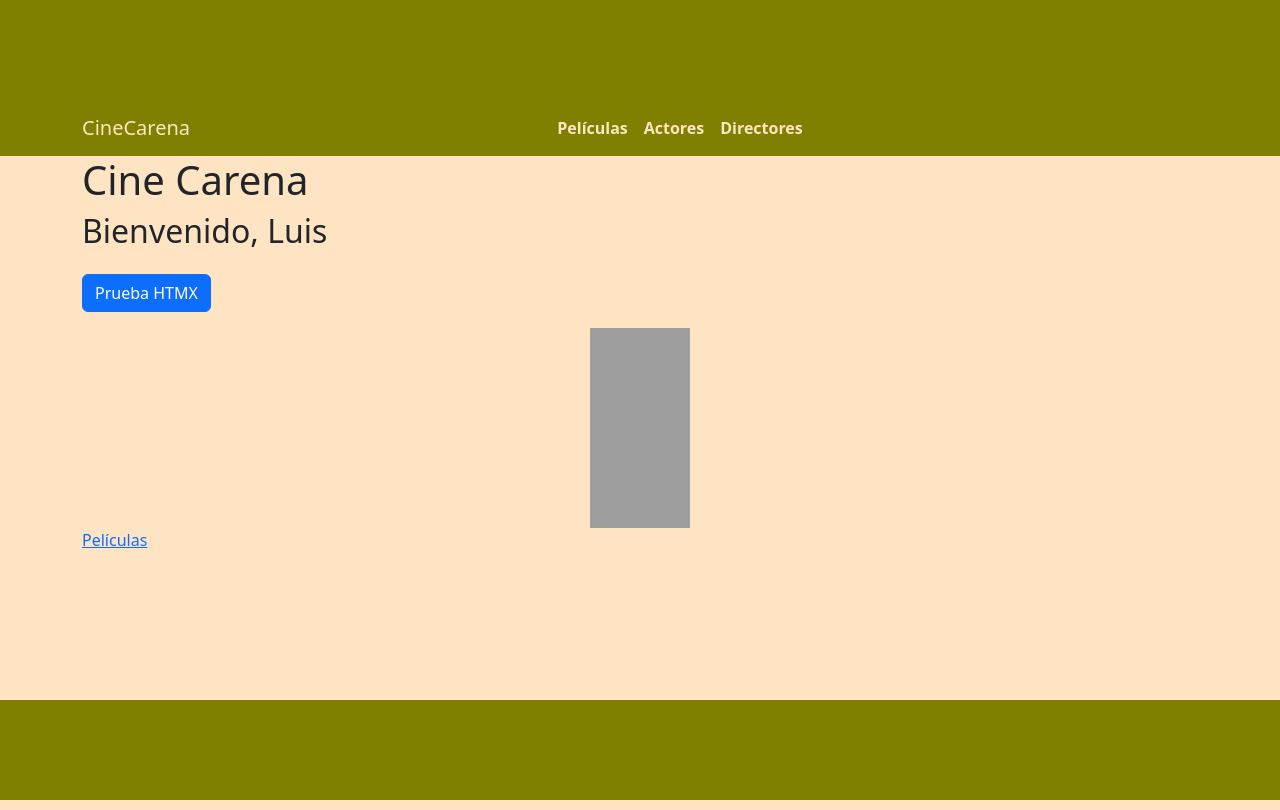
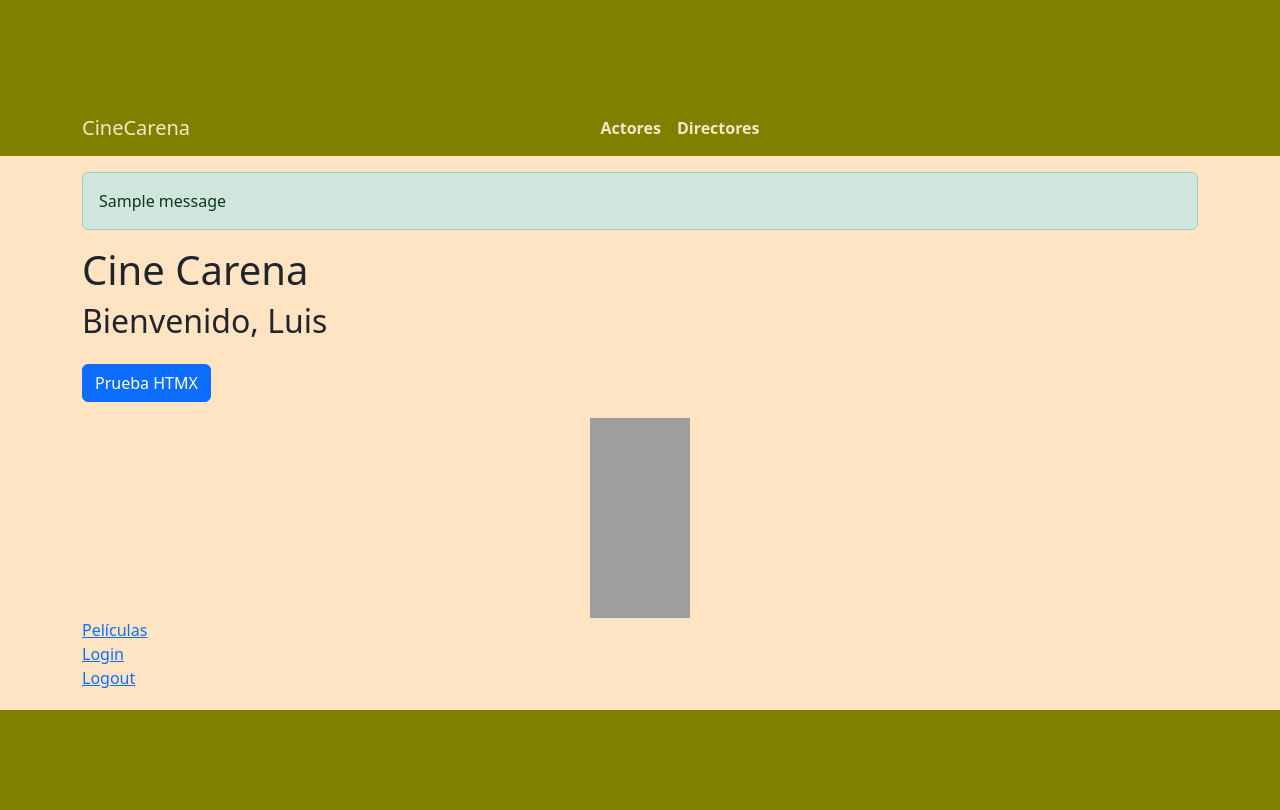
Before and after one commit to luisTettamanti/CineCarena, a Django app: page / in a window 1280 px wide. Run offline with Django 5.2, Linux system fonts and the light colour scheme; tables that the repository leaves empty hold one stand-in row (values such as "Sample post"); one stand-in notice (Sample message) is shown; some libraries are stand-ins or nearby versions; some web fonts are replaced; grey boxes are pictures that could not be loaded.

Commit message:
Se agregó Autenticación (Login y Logout) y Autorización basada en mixins y templates.

```diff
--- a/AppCine/tables.py
+++ b/AppCine/tables.py
@@ -123,3 +123,7 @@ class PeliculaTable2(tables.Table):
             "tbody": {"class": "table-group-divider"},  # separador entre grupos (BS5)
         }
         sequence = ("id", "nombre", "director", "anio", "acciones")
+
+
+# { % if perms.cinecarena.change_pelicula %}
+# { % endif %}
--- a/AppCine/urls.py
+++ b/AppCine/urls.py
@@ -46,4 +46,8 @@ urlpatterns = [
     path('categoriaCrear/', views.CategoriaCreateHX.as_view(), name='categorianuevahx'),
     path('directorCrear/', views.DirectorCreateHX.as_view(), name='directornuevohx'),
     path('actorCrear/', views.ActorCreateHX.as_view(), name='actornuevohx'),
+
+    # path('login/', views.LoginView.as_view(template_name='login.html'), name='login'),
+    path('login/', views.login_view, name='login'),
+    path('logout/', views.Logout, name='logout'),
     ]
--- a/AppCine/views.py
+++ b/AppCine/views.py
@@ -3,6 +3,7 @@ from datetime import datetime
 from django.http import HttpResponse, HttpResponseBadRequest
 from django.shortcuts import render, get_object_or_404, redirect
 from django.urls import reverse, reverse_lazy
+from django.utils.http import url_has_allowed_host_and_scheme
 from django.utils.timezone import now
 
 from AppCine.forms import PeliculaForm, ActorPeliculaFormSet, CategoriaForm, DirectorForm, ActorForm, PeliculaForm2
@@ -17,11 +18,14 @@ from django.db.models import Q
 from django_tables2.views import SingleTableView
 from .tables import PeliculaTable, PeliculaTable2
 
+from django.contrib.auth.views import LoginView, redirect_to_login
+from django.contrib.auth import login, logout, authenticate
+from django.contrib import messages
+from django.contrib.auth.mixins import LoginRequiredMixin, PermissionRequiredMixin
+
 from urllib.parse import urlencode
 
-
 log = logging.getLogger(__name__)
-
 
 # def index(request):
 #     mensaje = f"<html><h1>Bienvenidos a Cine Carena</h1> " \
@@ -673,7 +677,7 @@ class peliculaFormCrear2(CreateView):
             })
 
 
-class PeliculasLista5(SingleTableView):
+class PeliculasLista5(LoginRequiredMixin, SingleTableView):
     model = Pelicula
     table_class = PeliculaTable2
     template_name = "peliculaslistaoc5.html"
@@ -687,11 +691,20 @@ class PeliculasLista5(SingleTableView):
         return qs
 
 
-class peliculaFormModificar3(UpdateView):
+class peliculaFormModificar3(LoginRequiredMixin, PermissionRequiredMixin, UpdateView):
     model = Pelicula
     form_class = PeliculaForm2
     template_name = 'peliculaForm3.html'
     success_url = reverse_lazy('peliculaslistaoc5')
+    permission_required = 'cinecarena.change_pelicula'
+    raise_exception = False
+
+    def handle_no_permission(self):
+        if self.request.user.is_authenticated:
+            messages.error(self.request, "No tenés permiso para modificar películas.")
+            return redirect('peliculaslistaoc5')
+        # Si no está logueado, al login manteniendo el next
+        return redirect_to_login(self.request.get_full_path(), self.get_login_url(), self.get_redirect_field_name())
 
     def get_context_data(self, **kwargs):
         # ya no armamos formset de actores
@@ -744,11 +757,12 @@ class peliculaFormModificar3(UpdateView):
         return super().form_valid(form)
 
 
-class peliculaFormCrear3(CreateView):
+class peliculaFormCrear3(LoginRequiredMixin, PermissionRequiredMixin, CreateView):
     model = Pelicula
     form_class = PeliculaForm2
     template_name = 'peliculaForm3.html'
     success_url = reverse_lazy('peliculaslistaoc5')
+    permission_required = 'cinecarena.add_pelicula'
 
     def get_context_data(self, **kwargs):
         # ya no armamos formset de actores
@@ -862,3 +876,31 @@ class ActorCreateHX(CreateView):
                           {"obj": obj,
                            "target_select": self.request.POST.get("target_select")}, status=200)
         return super().form_valid(form)
+
+
+def Logout(request):
+    logout(request)
+    return redirect('/index')
+
+
+def login_view(request):
+    redirect_field_name = 'next'
+    next_url = request.GET.get(redirect_field_name) or request.POST.get(redirect_field_name)
+
+    if request.method == 'POST':
+        username = request.POST.get('username', '').strip()
+        password = request.POST.get('password', '')
+        user = authenticate(request, username=username, password=password)
+
+        if user is not None:
+            login(request, user)
+
+            if next_url and url_has_allowed_host_and_scheme(next_url, allowed_hosts={request.get_host()}):
+                return redirect(next_url)
+            return redirect('index')
+        else:
+            messages.error(request, "Usuario o contraseña inválidos.")
+            # opcional: conservar el username en el form
+            return render(request, 'login.html', {'username': username, redirect_field_name: next_url})
+
+    return render(request, 'login.html')
--- a/Cine/settings.py
+++ b/Cine/settings.py
@@ -102,6 +102,9 @@ AUTH_PASSWORD_VALIDATORS = [
     },
 ]
 
+LOGIN_REDIRECT_URL = 'index'
+LOGIN_URL = 'login'
+LOGOUT_REDIRECT_URL = 'index'
 
 # Internationalization
 # https://docs.djangoproject.com/en/5.2/topics/i18n/
--- a/Cine/templates/base.html
+++ b/Cine/templates/base.html
@@ -40,9 +40,13 @@
             </button>
             <div class="collapse navbar-collapse justify-content-center" id="collapsibleNavbar">
                 <ul class="navbar-nav text-end">
+
+                    {% if user.is_authenticated %}
                     <li class="nav-item">
                         <a class="nav-link" href="{% url 'peliculaslistaoc5' %}"><b>Películas</b></a>
                     </li>
+                    {% endif %}
+
                     <li class="nav-item">
                         <a class="nav-link" href="#"><b>Actores</b></a>
                     </li>
@@ -55,6 +59,16 @@
         </div>
     </nav>
 
+    <div class="container">
+        {% if messages %}
+            {% for message in messages %}
+                <div class="alert {% if message.tags == 'error' %}alert-danger{% else %}alert-{{ message.tags }}{% endif %} mt-3" role="alert">
+                    {{ message }}
+                </div>
+            {% endfor %}
+        {% endif %}
+    </div>
+
     <main class="container">
         {% block content %}{% endblock %}
     </main>
--- a/Cine/templates/index.html
+++ b/Cine/templates/index.html
@@ -35,7 +35,13 @@
               </a>
             {% endfor %}
         </div>
-        <a href="{% url 'peliculaslistaoc5' %}">Películas</a>
+        <a href="{% url 'peliculaslistaoc5' %}">Películas</a><br>
+        <a href="{% url 'login' %}">Login
+            {% if user.is_authenticated %}
+                ({{ user }})
+            {% endif %}
+        </a><br>
+        <a href="{% url 'logout' %}">Logout</a>
     {% endblock %}
 </body>
 </html>
```
Also changed, not shown: Cine/templates/login.html (added, +20 -0 lines).
